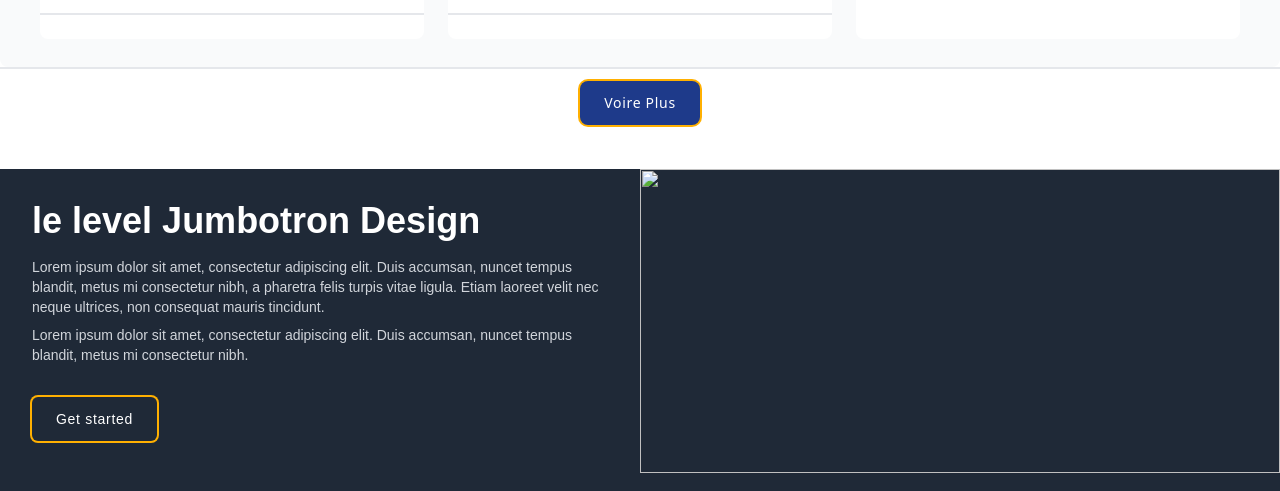
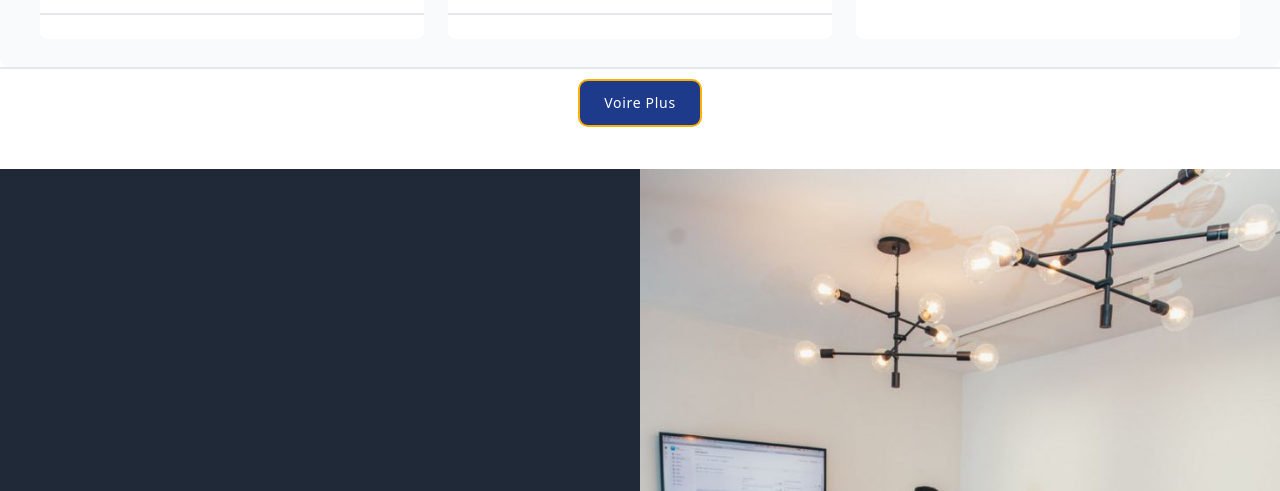
Before and after one commit to klauza25/klauza25.github.io, a website: page index.html in a window 1280 px wide. Shown: the part 1562-2053 px from the top of the page. Drawn offline with nearby package versions, Linux system fonts and the light colour scheme; a web font is replaced by a local one.

Commit message:
Update index.html
last img

```diff
--- a/index.html
+++ b/index.html
@@ -332,7 +332,7 @@ img {
           <button type="button"
             class="px-6 py-3 mt-8 rounded-md text-white text-sm tracking-wider border-none outline-none bg-orange-500 hover:bg-orange-600 ring-2  focus:ring-4  ring-secondary hover:scale-110">Get started</button>
         </div>
-        <img src="img6.jpeg" class="w-full h-full object-cover shrink-0" />
+        <img src="img6.jpg" class="w-full h-full object-cover shrink-0" />
       </div>
     </div>
 
```
